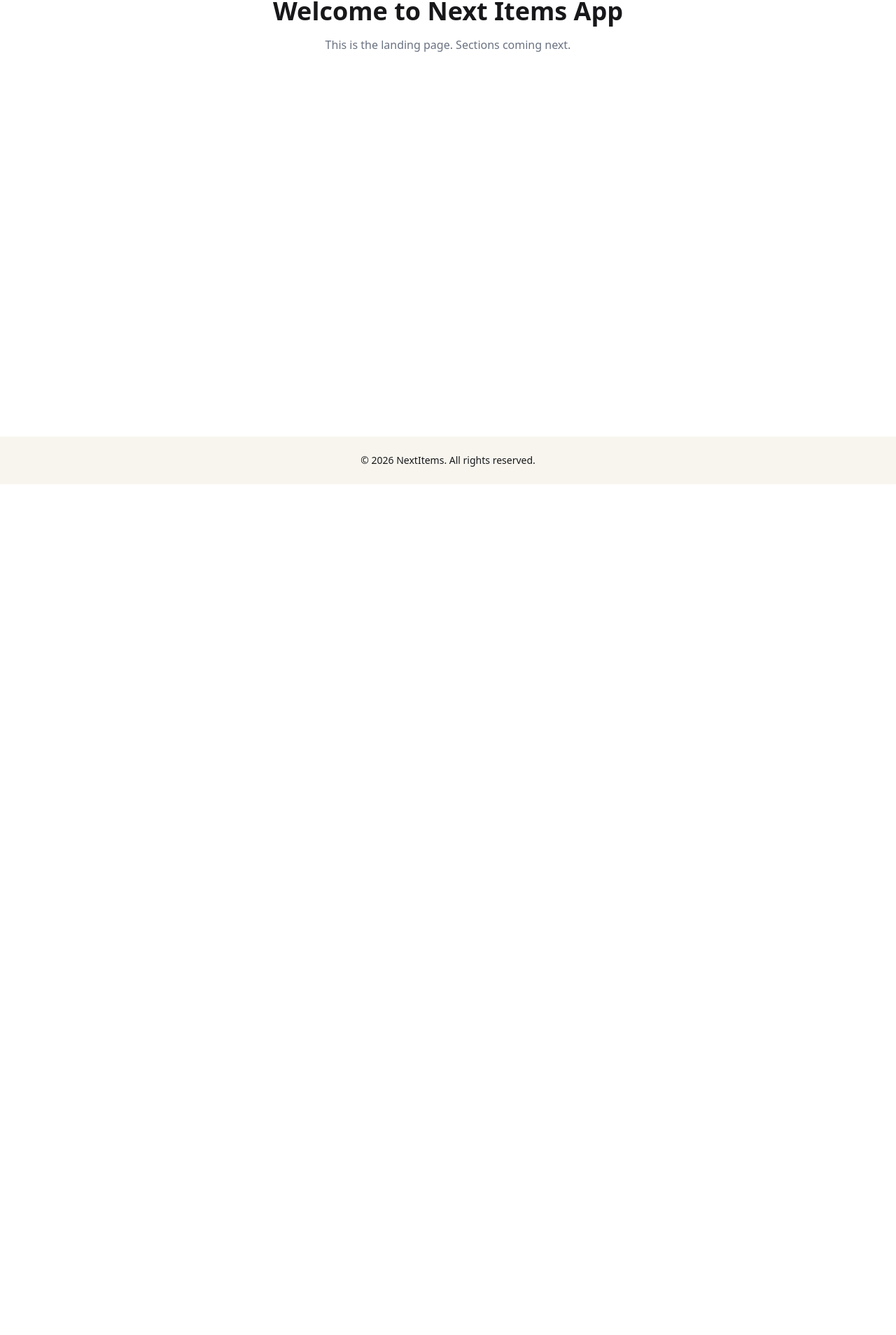
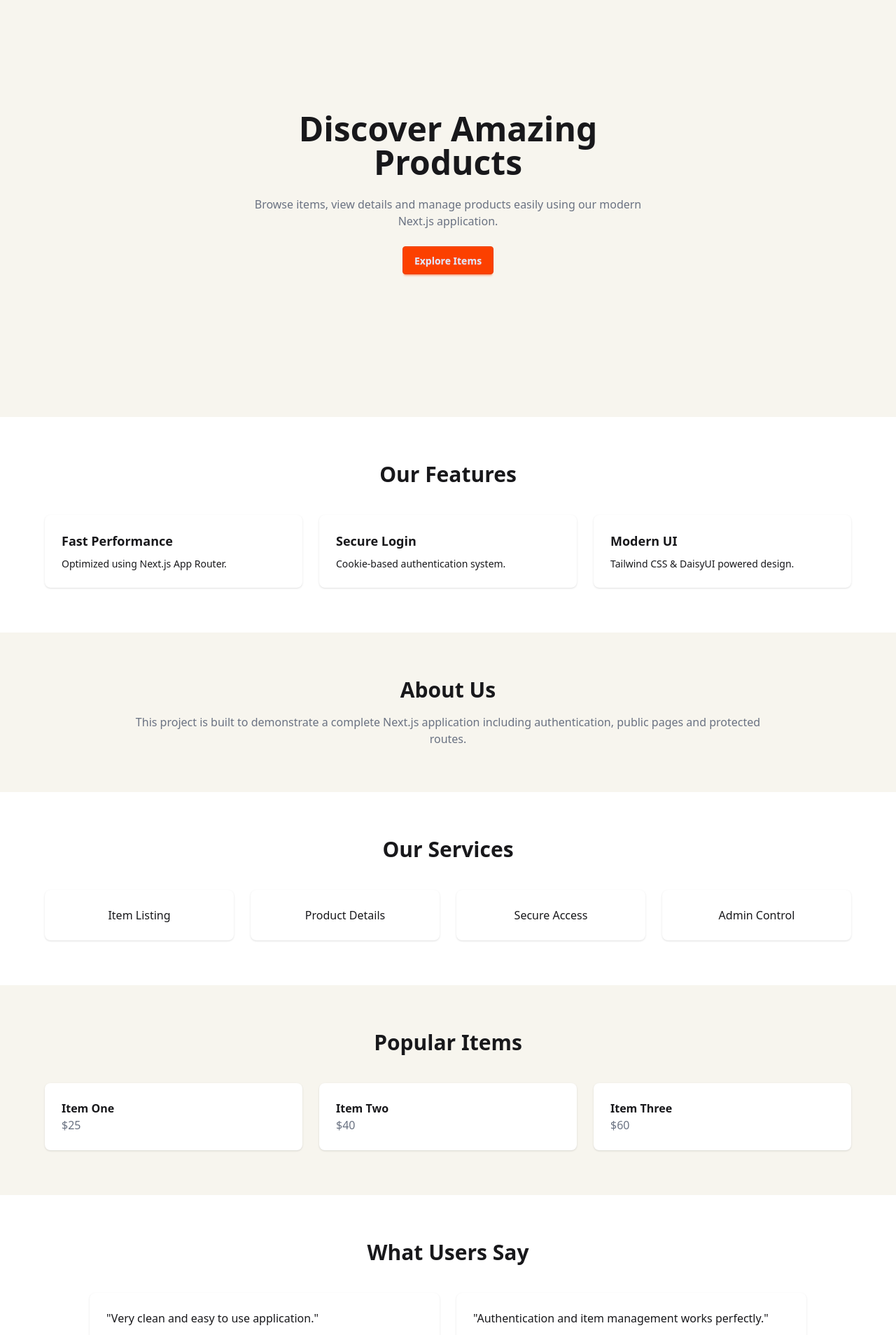
Before and after one commit to islamSorifulhero/next-items-app, a Next.js app: page / in a window 1280 px wide. Shown: the part 108-2016 px from the top of the page at 70% size. Before the commit the page ends 800 px from the top, so only its background shows below. Built offline with nearby package versions, Linux system fonts and the light colour scheme.

Commit message:
home page 7 section added

```diff
--- /dev/null
+++ b/src/app/components/home/About.jsx
@@ -0,0 +1,15 @@
+const About = () => {
+  return (
+    <section className="bg-base-200 py-16 px-6">
+      <div className="max-w-4xl mx-auto text-center">
+        <h2 className="text-3xl font-bold mb-4">About Us</h2>
+        <p className="text-gray-500">
+          This project is built to demonstrate a complete Next.js application
+          including authentication, public pages and protected routes.
+        </p>
+      </div>
+    </section>
+  );
+};
+
+export default About;
--- /dev/null
+++ b/src/app/components/home/CTA.jsx
@@ -0,0 +1,14 @@
+const CTA = () => {
+  return (
+    <section className="bg-primary text-primary-content py-16 text-center">
+      <h2 className="text-3xl font-bold mb-4">
+        Ready to Get Started?
+      </h2>
+      <a href="/login" className="btn btn-secondary">
+        Login Now
+      </a>
+    </section>
+  );
+};
+
+export default CTA;
--- /dev/null
+++ b/src/app/components/home/Features.jsx
@@ -0,0 +1,34 @@
+const Features = () => {
+  return (
+    <section className="py-16 px-6">
+      <h2 className="text-3xl font-bold text-center mb-10">
+        Our Features
+      </h2>
+
+      <div className="grid md:grid-cols-3 gap-6 max-w-6xl mx-auto">
+        <div className="card bg-base-100 shadow">
+          <div className="card-body">
+            <h3 className="card-title">Fast Performance</h3>
+            <p>Optimized using Next.js App Router.</p>
+          </div>
+        </div>
+
+        <div className="card bg-base-100 shadow">
+          <div className="card-body">
+            <h3 className="card-title">Secure Login</h3>
+            <p>Cookie-based authentication system.</p>
+          </div>
+        </div>
+
+        <div className="card bg-base-100 shadow">
+          <div className="card-body">
+            <h3 className="card-title">Modern UI</h3>
+            <p>Tailwind CSS & DaisyUI powered design.</p>
+          </div>
+        </div>
+      </div>
+    </section>
+  );
+};
+
+export default Features;
--- /dev/null
+++ b/src/app/components/home/Hero.js
@@ -0,0 +1,22 @@
+const Hero = () => {
+  return (
+    <section className="hero min-h-[80vh] bg-base-200">
+      <div className="hero-content text-center">
+        <div className="max-w-xl">
+          <h1 className="text-5xl font-bold">
+            Discover Amazing Products
+          </h1>
+          <p className="py-6 text-gray-500">
+            Browse items, view details and manage products easily using our
+            modern Next.js application.
+          </p>
+          <a href="/items" className="btn btn-primary">
+            Explore Items
+          </a>
+        </div>
+      </div>
+    </section>
+  );
+};
+
+export default Hero;
--- /dev/null
+++ b/src/app/components/home/PopularItems.jsx
@@ -0,0 +1,28 @@
+const PopularItems = () => {
+  return (
+    <section className="bg-base-200 py-16 px-6">
+      <h2 className="text-3xl font-bold text-center mb-10">
+        Popular Items
+      </h2>
+
+      <div className="grid md:grid-cols-3 gap-6 max-w-6xl mx-auto">
+        <div className="card bg-base-100 shadow p-6">
+          <h3 className="font-bold">Item One</h3>
+          <p className="text-gray-500">$25</p>
+        </div>
+
+        <div className="card bg-base-100 shadow p-6">
+          <h3 className="font-bold">Item Two</h3>
+          <p className="text-gray-500">$40</p>
+        </div>
+
+        <div className="card bg-base-100 shadow p-6">
+          <h3 className="font-bold">Item Three</h3>
+          <p className="text-gray-500">$60</p>
+        </div>
+      </div>
+    </section>
+  );
+};
+
+export default PopularItems;
--- /dev/null
+++ b/src/app/components/home/Services.jsx
@@ -0,0 +1,26 @@
+const Services = () => {
+  return (
+    <section className="py-16 px-6">
+      <h2 className="text-3xl font-bold text-center mb-10">
+        Our Services
+      </h2>
+
+      <div className="grid md:grid-cols-4 gap-6 max-w-6xl mx-auto">
+        <div className="card bg-base-100 shadow p-6 text-center">
+          Item Listing
+        </div>
+        <div className="card bg-base-100 shadow p-6 text-center">
+          Product Details
+        </div>
+        <div className="card bg-base-100 shadow p-6 text-center">
+          Secure Access
+        </div>
+        <div className="card bg-base-100 shadow p-6 text-center">
+          Admin Control
+        </div>
+      </div>
+    </section>
+  );
+};
+
+export default Services;
--- /dev/null
+++ b/src/app/components/home/Testimonials.jsx
@@ -0,0 +1,23 @@
+const Testimonials = () => {
+  return (
+    <section className="py-16 px-6">
+      <h2 className="text-3xl font-bold text-center mb-10">
+        What Users Say
+      </h2>
+
+      <div className="grid md:grid-cols-2 gap-6 max-w-5xl mx-auto">
+        <div className="card bg-base-100 shadow p-6">
+          <p>"Very clean and easy to use application."</p>
+          <span className="font-bold mt-2 block">— Alex</span>
+        </div>
+
+        <div className="card bg-base-100 shadow p-6">
+          <p>"Authentication and item management works perfectly."</p>
+          <span className="font-bold mt-2 block">— John</span>
+        </div>
+      </div>
+    </section>
+  );
+};
+
+export default Testimonials;
--- a/src/app/page.js
+++ b/src/app/page.js
@@ -1,12 +1,21 @@
+import About from "./components/home/About";
+import CTA from "./components/home/CTA";
+import Features from "./components/home/Features";
+import Hero from "./components/home/Hero";
+import PopularItems from "./components/home/PopularItems";
+import Services from "./components/home/Services";
+import Testimonials from "./components/home/Testimonials";
+
 export default function Home() {
   return (
-    <div className="p-10 text-center">
-      <h1 className="text-4xl font-bold mb-4">
-        Welcome to Next Items App
-      </h1>
-      <p className="text-gray-500">
-        This is the landing page. Sections coming next.
-      </p>
-    </div>
+    <>
+      <Hero />
+      <Features />
+      <About></About>
+      <Services></Services>
+      <PopularItems></PopularItems>
+      <Testimonials></Testimonials>
+      <CTA></CTA>
+    </>
   );
 }
--- /dev/null
+++ b/src/app/utils/auth.jsx
@@ -0,0 +1,14 @@
+"use client";
+
+export const loginUser = () => {
+  document.cookie = "isLoggedIn=true; path=/";
+};
+
+export const logoutUser = () => {
+  document.cookie = "isLoggedIn=; expires=Thu, 01 Jan 1970 00:00:00 UTC; path=/;";
+};
+
+export const isLoggedIn = () => {
+  if (typeof document === "undefined") return false;
+  return document.cookie.includes("isLoggedIn=true");
+};
```
